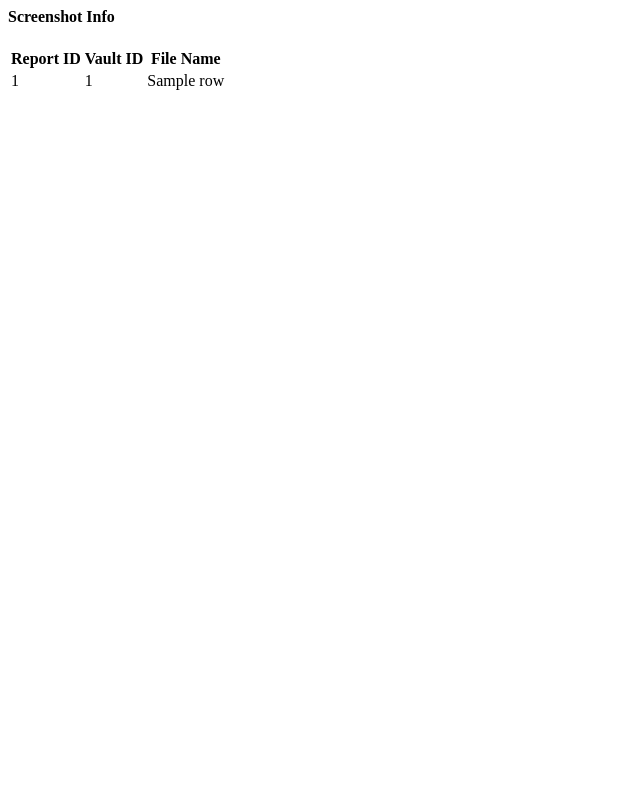
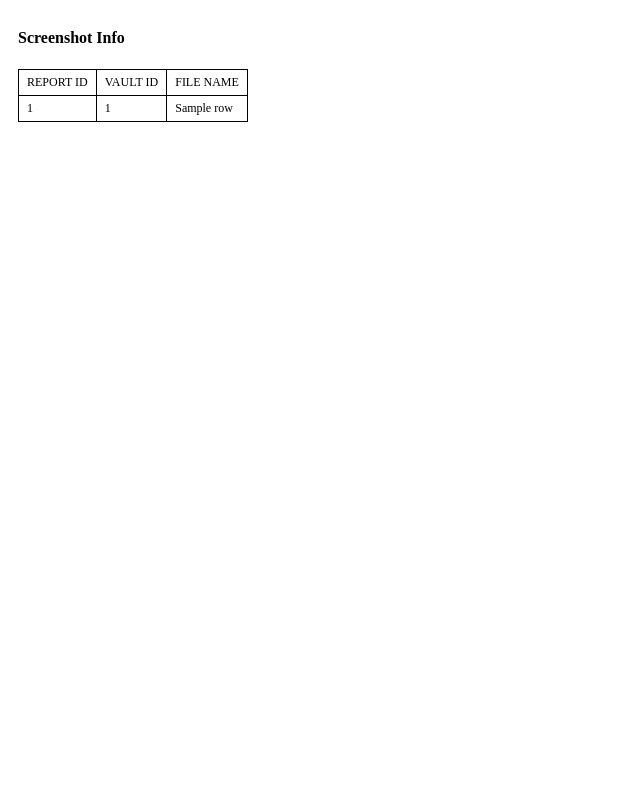
Before and after one commit to splunk-soar-connectors/urlscan, a Python web app: template templates/get_screenshot.html in a window 1280 px wide. Shown: the whole page, without its empty margins (0-640 px from the left). Run offline with Jinja, Linux system fonts and the light colour scheme; the template is opened without the code that fills it: most values are stand-ins (such as "Sample title", 1, 10 or a date in 2020).

Commit message:
fix: improve urlscan table rendering

```diff
--- a/templates/get_screenshot.html
+++ b/templates/get_screenshot.html
@@ -13,13 +13,51 @@
  See the License for the specific language governing permissions and
  limitations under the License.
 -->
+<style>
+  .urlscan {
+    overflow: auto;
+    width: 100%;
+    height: 100%;
+    padding-left: 10px;
+    padding-right: 10px;
+  }
+
+  .urlscan .wf-table-horizontal {
+    border: 1px solid;
+    border-collapse: collapse;
+    font-size: 12px;
+    width: auto;
+  }
+
+  .urlscan .wf-table-horizontal th,
+  .urlscan .wf-table-horizontal td {
+    border: 1px solid;
+    padding: 5px 8px;
+    vertical-align: top;
+  }
+
+  .urlscan .wf-table-horizontal th {
+    text-align: center;
+    text-transform: uppercase;
+    font-weight: normal;
+  }
+
+  .urlscan .wrap-text {
+    overflow-wrap: anywhere;
+    word-break: break-word;
+  }
+
+  .urlscan .wf-h4-style {
+    font-size: 16px;
+  }
+</style>
 <div class="urlscan">
   {% if not rows %}
-    <h4>No data found</h4>
+    <h4 class="wf-h4-style">No data found</h4>
   {% else %}
     {% for row in rows %}
       <div class="results">
-        <h4>Screenshot Info</h4>
+        <h4 class="wf-h4-style">Screenshot Info</h4>
         <table class="wf-table-horizontal datatable">
           <thead>
             <tr>
@@ -32,13 +70,13 @@
             <tr>
               <td>{{ row.report_id or "None" }}</td>
               <td>{{ row.vault_id or "None" }}</td>
-              <td>{{ row.name or "None" }}</td>
+              <td class="wrap-text">{{ row.name or "None" }}</td>
             </tr>
           </tbody>
         </table>
         {% if row.file_type and "image" in row.file_type and row.id and row.container_id %}
           <br />
-          <h4>Screenshot</h4>
+          <h4 class="wf-h4-style">Screenshot</h4>
           <img src="/download?id={{ row.id }}&container_id={{ row.container_id }}"
                alt="screenshot"
                style="width: 100%" />
```
Also changed, not shown: templates/detonate_url.html (+41 -3 lines), templates/get_report.html (+35 -2 lines).
